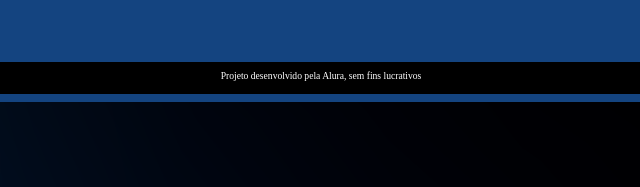
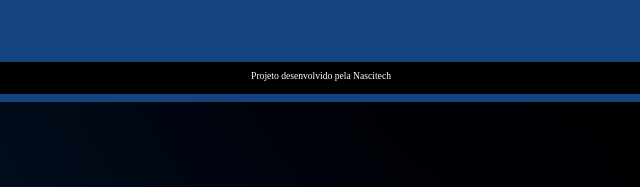
Before and after one commit to AndersonsM46/Nascitech-take3, a plain HTML site: page index.html in a window 1280 px wide. Shown: the part 706-893 px from the top of the page, 327-967 px from the left. Drawn offline with Linux system fonts and the light colour scheme.

Commit message:
Update index.html
z

```diff
--- a/index.html
+++ b/index.html
@@ -23,7 +23,7 @@
         </section>
     </main>
     <footer>
-        <p>Projeto desenvolvido pela Alura, sem fins lucrativos</p>
+        <p>Projeto desenvolvido pela Nascitech</p>
     </footer>
     <script src="app.js"></script>
     <script src="perguntas.js"></script>
```
